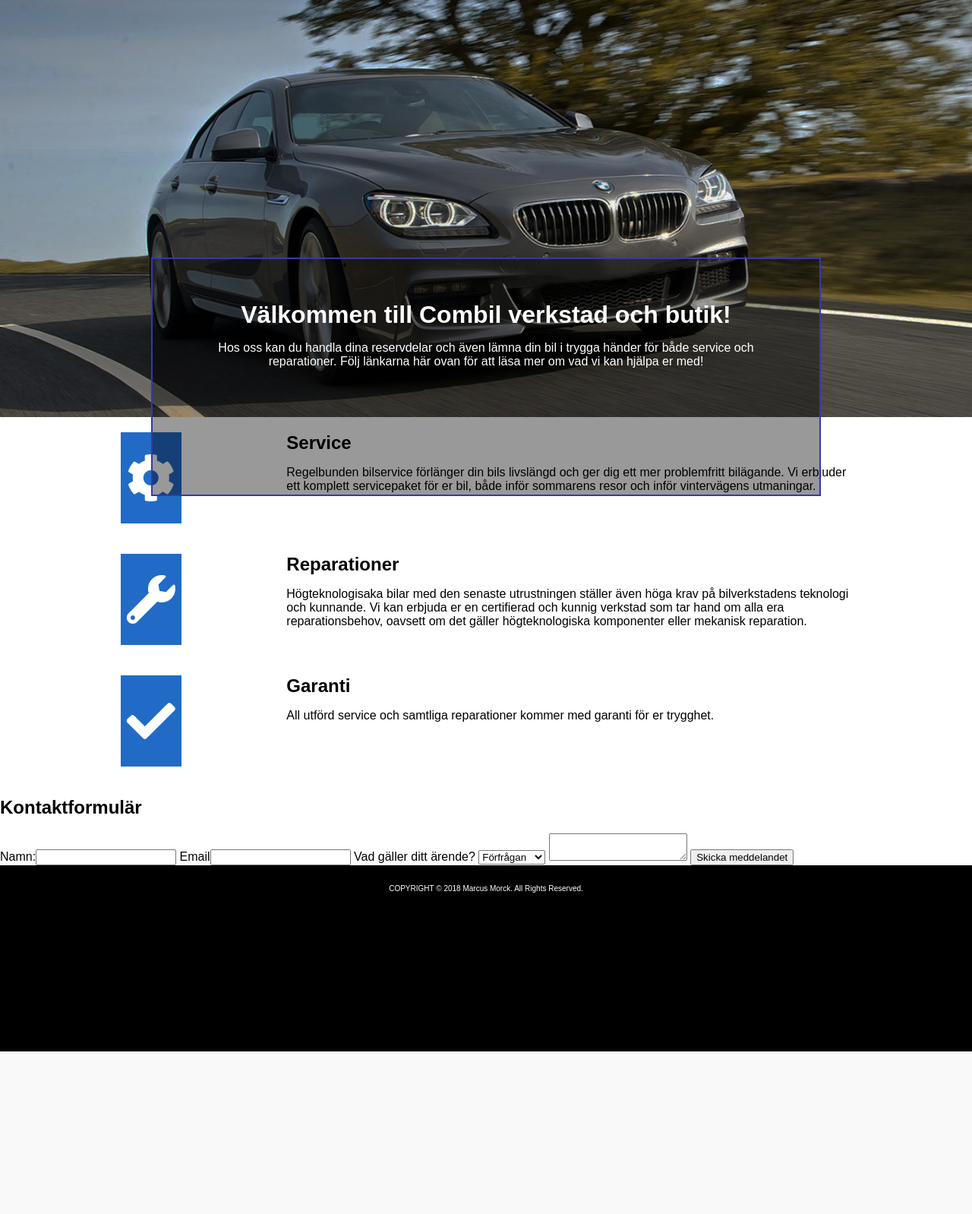
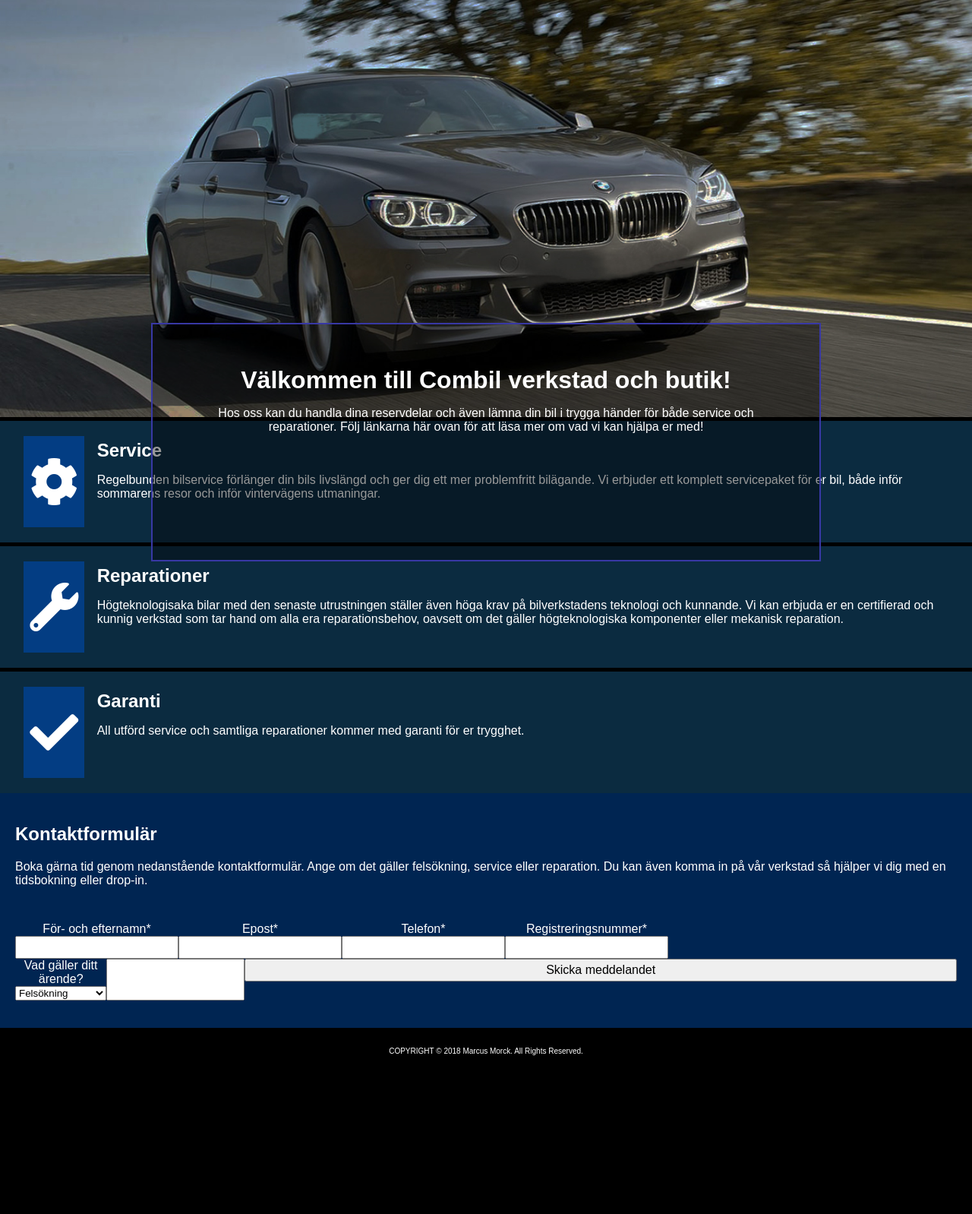
Before and after one commit to marcusMorck/combil, a PHP site: the page made by service&reparation.php in a window 1280 px wide. Shown: the part 96-1694 px from the top of the page at 76% size. Before the commit the page ends 1480 px from the top, so only its background shows below. Run offline with PHP 8.4, Linux system fonts and the light colour scheme; some libraries are stand-ins or nearby versions.

Commit message:
Todays Work

```diff
--- a/assets/css/main.css
+++ b/assets/css/main.css
@@ -34,32 +34,7 @@
     transform: translate(-50%, -50%);
 }
 
-.rep-section{
-    display: flex;
-    flex-direction: column;
 
-}
-.rep-row{
-    display: flex;
-    justify-content: space-evenly;
-    flex-wrap: wrap;
-    padding: 20px;
-}
-.rep-text{
- width: 60%;
-}
-.rep-text h2{
-    margin: 0;
-}
-.maintenance-icon{
-    display: flex;
-    justify-content: center;
-    align-items: center;
-    color: #fff;
-    background-color: rgb(33, 107, 198);
-    height: 120px;
-    width: 80px;
-}
 
 /*------------------------------------------------------------------------------
 ------------------HEADER--------------------------------------------------------
@@ -147,8 +122,71 @@
 -------------SERVICE & REPERATION----------------------------------------------
 ------------------------------------------------------------------------------*/
 
+.rep-section{
+    display: flex;
+    flex-direction: column;
 
+}
+.rep-row{
+    border-top: solid #000000 5px;
+    color: #fff;
+    background-color: #0b2b40;
+    display: flex;
+    justify-content: space-evenly;
+    flex-wrap: wrap;
+    padding: 20px;
+}
+.rep-text{
+ width: 90%;
+ padding: 5px;
+}
+.rep-text h2{
+    margin: 0;
+}
+.maintenance-icon{
+    display: flex;
+    justify-content: center;
+    align-items: center;
+    color: #fff;
+    background-color: rgb(3, 61, 131);
+    height: 120px;
+    width: 80px;
+}
 
+#contact-service{
+    display: flex;
+    flex-direction: column;
+    padding: 20px;
+    background-color:rgb(0, 37, 82);
+    color: #fff;
+}
+#contact-service input{
+    font-size: 16px;
+    width: 100%;
+    height: 30px;
+}
+#contact-service .contact-info{
+    margin-bottom: 30px;
+}
+#contact-service .contact-row{
+
+    display: flex;
+    flex-direction: column;
+    text-align: center;
+}
+.form-group{
+    display: flex;
+    flex-direction: row;
+
+}
+.form-group textarea{
+    flex: 1 1 auto;
+
+    resize: none;
+}
+.form-group select{
+    flex: 1 1 auto;
+}
 
 
 
--- a/service&reparation.php
+++ b/service&reparation.php
@@ -16,6 +16,7 @@
         </p>
         </div>
 </div>
+
 <main role="main">
     <section class="rep-section">
         <div class="rep-row">
@@ -64,21 +65,47 @@
         </div>
     </section>
     <section id="contact-service">
+        <div class="contact-info">
             <h2>
                 Kontaktformulär
             </h2>
-
+            <p>
+            Boka gärna tid genom nedanstående kontaktformulär. Ange om det
+            gäller felsökning, service eller reparation. Du kan även komma in på vår verkstad så hjälper vi dig
+            med en tidsbokning eller drop-in.
+            </p>
+        </div>
         <form action="">
-            <label>Namn:</label><input name="name" type="text" />
-            <label>Email</label><input name="email" type="email" />
+            <div class="form-group">
+                <div class="contact-row">
+                    <label>För- och efternamn*</label>
+                    <input name="name" type="text" required/>
+                </div>
+                <div class="contact-row">
+                    <label>Epost*</label>
+                    <input name="email" type="email" required/>
+                </div>
+                <div class="contact-row">
+                    <label>Telefon*</label>
+                    <input name="phone" type="tel" required/>
+                </div>
+                <div class="contact-row">
+                    <label>Registreringsnummer*</label>
+                    <input name="regnr" type="text" />
+                </div>
+            </div>
+            <div class="form-group">
+                <div class="contact-row">
                 <label>Vad gäller ditt ärende?</label>
                 <select>
-                <option>Förfrågan</option>
                     <option>Felsökning</option>
                     <option>Service</option>
                     <option>Reparation</option>
                 </select>
+            </div>
+            <div class="form-group">
                 <textarea></textarea>
+            </div>
             <input type="submit" value="Skicka meddelandet">
         </form>
     </section>
```
Lines whose indentation alone changed are shown as unchanged.
